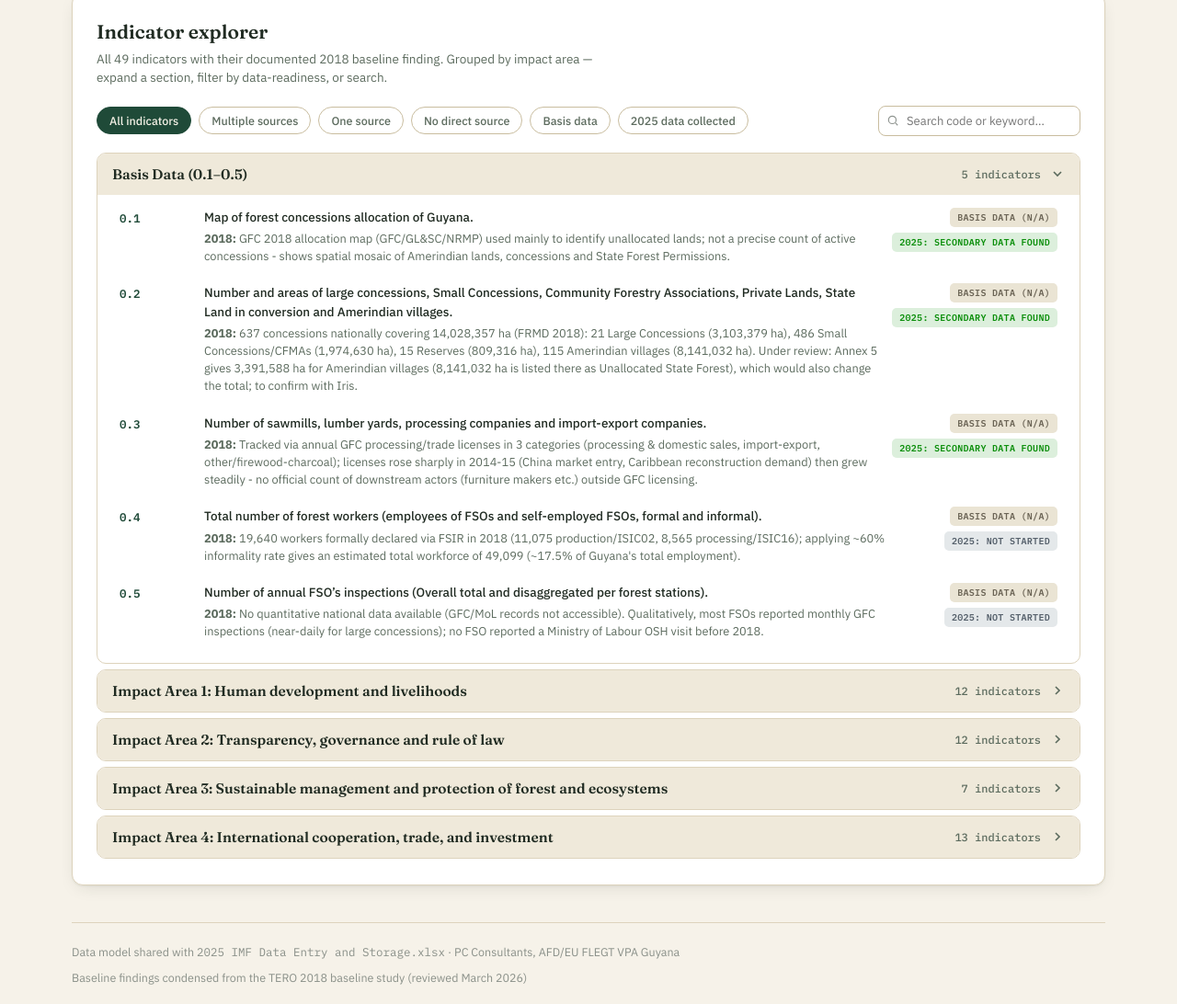
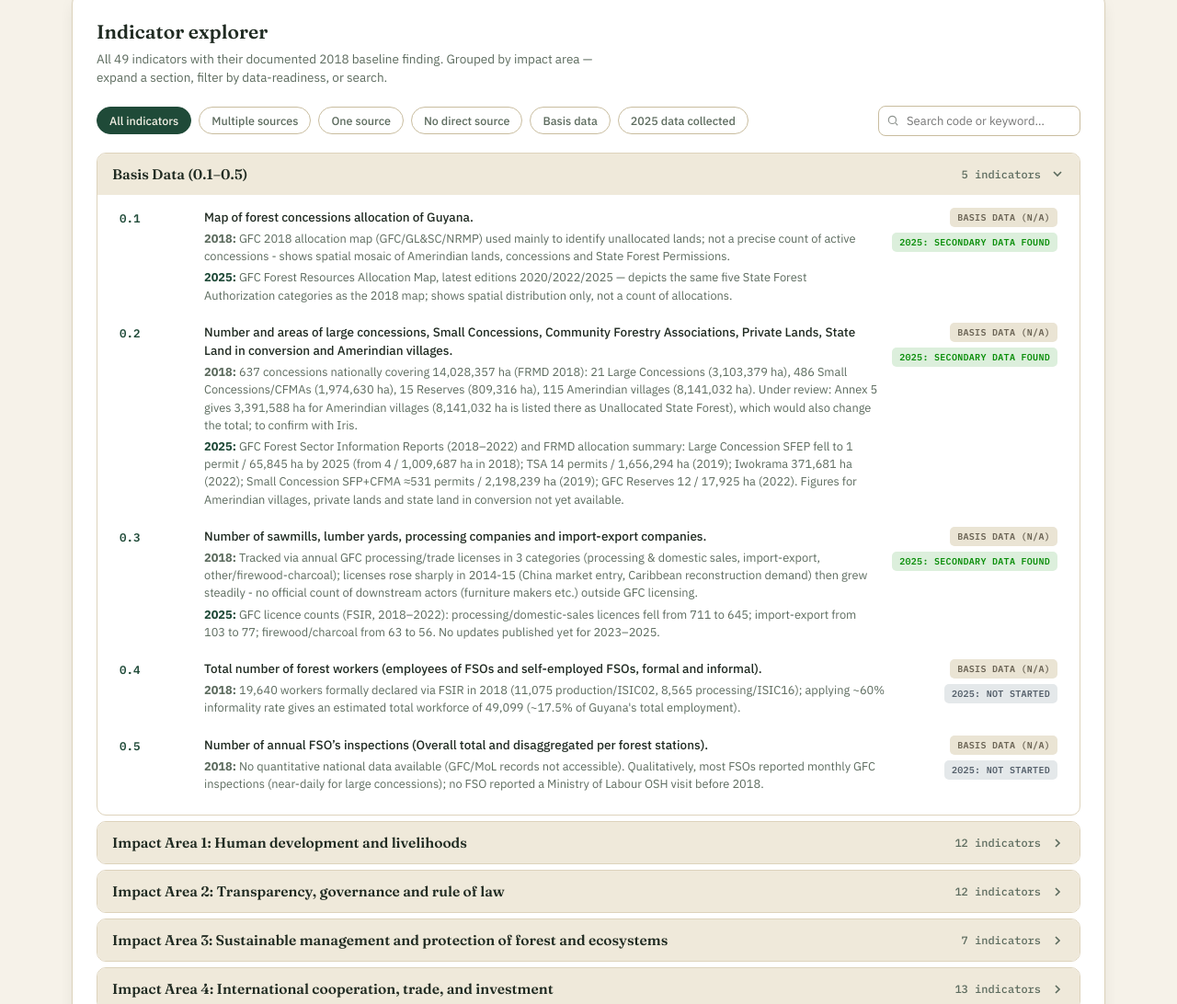
Before and after one commit to nickallen592/EU_FLEGT_VPA, a plain HTML site: page index.html in a window 1280 px wide. Shown: the part 914-2006 px from the top of the page at 92% size. Drawn offline with Linux system fonts and the light colour scheme.

Commit message:
Add files via upload

```diff
--- a/index.html
+++ b/index.html
@@ -174,6 +174,8 @@
   .ind-code { font-family: 'IBM Plex Mono', monospace; font-size: 12.5px; font-weight: 600; color: var(--brand); padding-top: 2px; }
   .ind-desc { font-size: 13.5px; color: var(--ink); font-weight: 500; margin: 0 0 4px; }
   .ind-value { font-size: 12.8px; color: var(--ink-muted); margin: 0; }
+  .ind-value + .ind-value { margin-top: 4px; }
+  .ind-value.y2025 strong { color: var(--brand); }
   .pill-col { display: flex; flex-direction: column; gap: 6px; align-items: flex-end; }
   .pill { font-family: 'IBM Plex Mono', monospace; font-size: 10px; letter-spacing: 0.03em; text-transform: uppercase; padding: 3px 8px; border-radius: 5px; white-space: nowrap; font-weight: 600; }
   .pill.good { color: var(--status-good); background: color-mix(in srgb, var(--status-good) 14%, transparent); }
@@ -279,6 +281,19 @@
     "Secondary data found": { pill: "good", label: "2025: secondary data found" }
   };
 
+  // Condensed 2025 findings logged so far, from the '2025 Data Entry Log' tab (per indicator code)
+  const FINDINGS_2025 = {
+    "0.1": "GFC Forest Resources Allocation Map, latest editions 2020/2022/2025 — depicts the same five State Forest Authorization categories as the 2018 map; shows spatial distribution only, not a count of allocations.",
+    "0.2": "GFC Forest Sector Information Reports (2018–2022) and FRMD allocation summary: Large Concession SFEP fell to 1 permit / 65,845 ha by 2025 (from 4 / 1,009,687 ha in 2018); TSA 14 permits / 1,656,294 ha (2019); Iwokrama 371,681 ha (2022); Small Concession SFP+CFMA ≈531 permits / 2,198,239 ha (2019); GFC Reserves 12 / 17,925 ha (2022). Figures for Amerindian villages, private lands and state land in conversion not yet available.",
+    "0.3": "GFC licence counts (FSIR, 2018–2022): processing/domestic-sales licences fell from 711 to 645; import-export from 103 to 77; firewood/charcoal from 63 to 56. No updates published yet for 2023–2025.",
+    "1.1.3": "FTCI: 147 people trained in OSH at Iwokrama, 2019–2025 (25 in 2019, 39 in 2021, 33 in 2022, 28 in 2024, 22 in 2025). Total workforce per year isn't available, so a trained-% can't be derived yet.",
+    "3.1.3": "GFC FSIR total production volume: 400,225 m³ (2018) → 364,798 (2019) → 345,120 (2020) → 363,855 (2021) → 433,731 m³ (2022). FSIRs for 2023–2025 not yet published; total allowable cut wasn't reported, so compliance vs. the cut can't be confirmed.",
+    "3.2.1": "GFC MRVS reports: deforestation from forestry-infrastructure construction fell from 356 ha (2018) to 226 (2019), 195 (2020), 228 (2021), 156 ha (2022). MRVS reports for 2023–2025 not yet published.",
+    "3.2.2": "GFC MRVS reports: CO2 from timber harvesting rose from 1.83M t (2018) to 3.71M t (2022); forestry-infrastructure emissions fell from 372k t to 164k t over the same period. 2023–2025 MRVS reports not yet published.",
+    "4.2.3": "Bank of Guyana Annual Reports: timber exports fell from 105,427 m³ / US$33.3M (2018) to 23,352 m³ / US$16.1M (2025); GFC FSIR per-product export detail available only through 2022.",
+    "4.2.4": "Bank of Guyana 2025 Annual Report (constant 2012 prices): Forestry GDP rose from G$15,430M (1.67% of GDP) in 2018 to G$20,045M (0.30% of GDP) in 2025 — its GDP share keeps declining even as the nominal value grows."
+  };
+
   const STATUS_META = {
     "Multiple secondary sources (triangulation possible)": { short: "Multiple sources", pill: "good", color: "var(--status-good)" },
     "One secondary source identified": { short: "One source", pill: "warning", color: "#e0a800" },
@@ -374,11 +389,13 @@
         anyVisible = true;
         const rows = items.map(d => {
           const meta = STATUS_META[d.avail];
+          const finding2025 = FINDINGS_2025[d.code];
           return `<div class="ind-row">
             <div class="ind-code">${d.code}</div>
             <div>
               <p class="ind-desc">${escapeHtml(d.desc)}</p>
               <p class="ind-value"><strong>2018:</strong> ${escapeHtml(d.baseline_value || 'No documented value.')}</p>
+              ${finding2025 ? `<p class="ind-value y2025"><strong>2025:</strong> ${escapeHtml(finding2025)}</p>` : ''}
             </div>
             <div class="pill-col">
               <span class="pill ${meta.pill}">${meta.short}</span>
```
